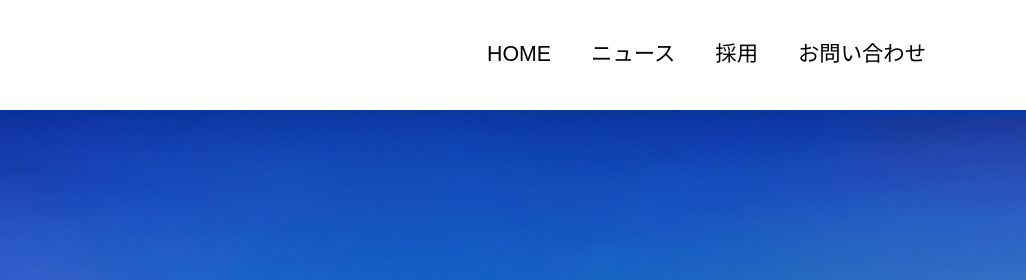
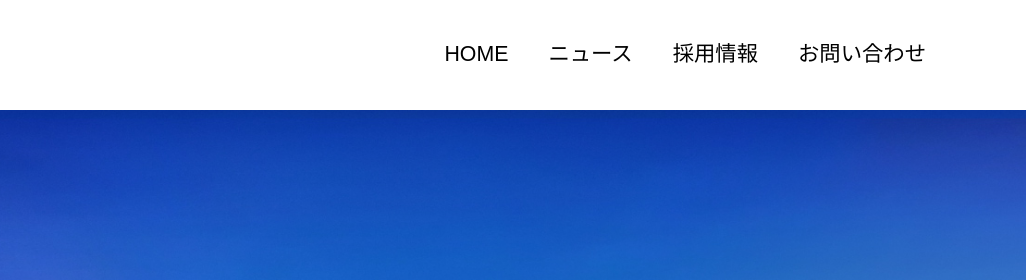
Before and after one commit to takumi284/RDL_final_assignment, a plain HTML site: page index.html in a window 1280 px wide. Shown: the top 280 px of the page, 254-1280 px from the left. Drawn offline with nearby package versions, Linux system fonts and the light colour scheme; a web font is replaced by a local one.

Commit message:
ヘッダーを修正
採用を採用情報に変更

```diff
--- a/index.html
+++ b/index.html
@@ -25,7 +25,7 @@
                         <ul>
                             <li><a href="home.html">HOME</a></li>
                             <li><a href="news.html">ニュース</a></li>
-                            <li><a href="recruit.html">採用</a></li>
+                            <li><a href="recruit.html">採用情報</a></li>
                             <li><a href="contact.html">お問い合わせ</a></li>
                         </ul>
                     </nav>
```
